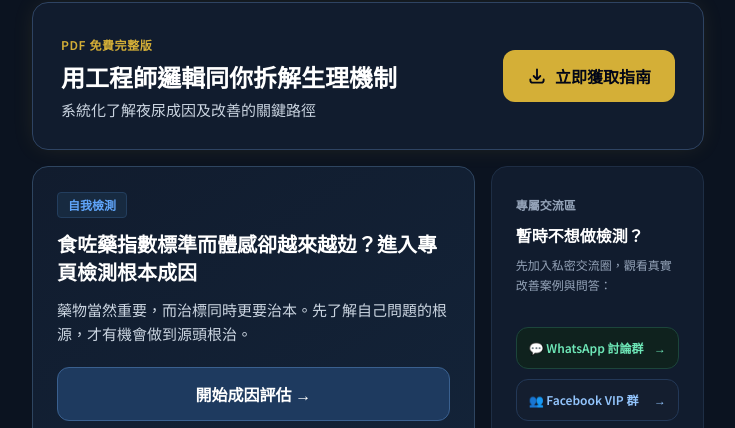
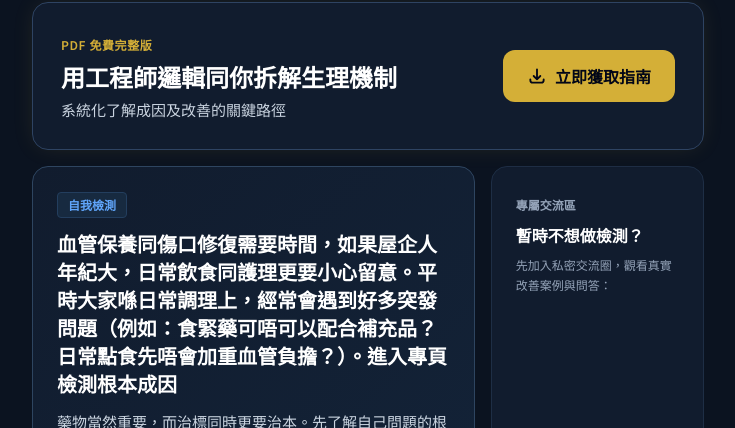
Before and after one commit to dchan142-dev/health-landing, a plain HTML site: page IG-landing/Diasthenia/Manachat_Diasthenia_02.html in a window 1280 px wide. Shown: the part 170-598 px from the top of the page, without its empty margins (272-1007 px from the left). Drawn offline with nearby package versions, Linux system fonts and the light colour scheme.

Commit message:
Update Manachat_Diasthenia_02.html

```diff
--- a/IG-landing/Diasthenia/Manachat_Diasthenia_02.html
+++ b/IG-landing/Diasthenia/Manachat_Diasthenia_02.html
@@ -51,10 +51,10 @@
           <div class="space-y-1.5">
             <span class="text-xs font-semibold text-[#D4AF37] tracking-wider uppercase">PDF 免費完整版</span>
             <h2 class="text-xl sm:text-2xl font-bold text-white">用工程師邏輯同你拆解生理機制</h2>
-            <p class="text-[15px] text-slate-300">系統化了解夜尿成因及改善的關鍵路徑</p>
+            <p class="text-[15px] text-slate-300">系統化了解成因及改善的關鍵路徑</p>
           </div>
           <!-- 建議使用直接下載或相容性最佳之 Drive 連結 -->
-          <a href="https://drive.google.com/file/d/1PraEXFVOjS8MiqzFdtP4dTyskxT4blwW/view?usp=sharing" target="_blank" rel="noopener noreferrer"
+          <a href="https://drive.google.com/file/d/1eipCtZSRfK_5qFO6R772vw84AtyljsEx/view?usp=sharing" target="_blank" rel="noopener noreferrer"
              class="w-full sm:w-auto flex-shrink-0 inline-flex items-center justify-center gap-2 px-6 py-3.5 rounded-xl font-bold text-slate-950 bg-[#D4AF37] hover:bg-[#C5A028] transition-all active:scale-[0.98]">
             <svg class="w-5 h-5" fill="none" stroke="currentColor" viewBox="0 0 24 24"><path stroke-linecap="round" stroke-linejoin="round" stroke-width="2.2" d="M4 16v1a3 3 0 003 3h10a3 3 0 003-3v-1m-4-4l-4 4m0 0l-4-4m4 4V4"></path></svg>
             立即獲取指南
@@ -69,7 +69,7 @@
             自我檢測
           </div>
           <h3 class="text-lg sm:text-xl font-bold text-white">
-            食咗藥指數標準而體感卻越來越攰？進入專頁檢測根本成因
+            血管保養同傷口修復需要時間，如果屋企人年紀大，日常飲食同護理更要小心留意。平時大家喺日常調理上，經常會遇到好多突發問題（例如：食緊藥可唔可以配合補充品？日常點食先唔會加重血管負擔？）。進入專頁檢測根本成因
           </h3>
           <p class="text-[15px] text-slate-300 leading-relaxed">
             藥物當然重要，而治標同時更要治本。先了解自己問題的根源，才有機會做到源頭根治。
```
